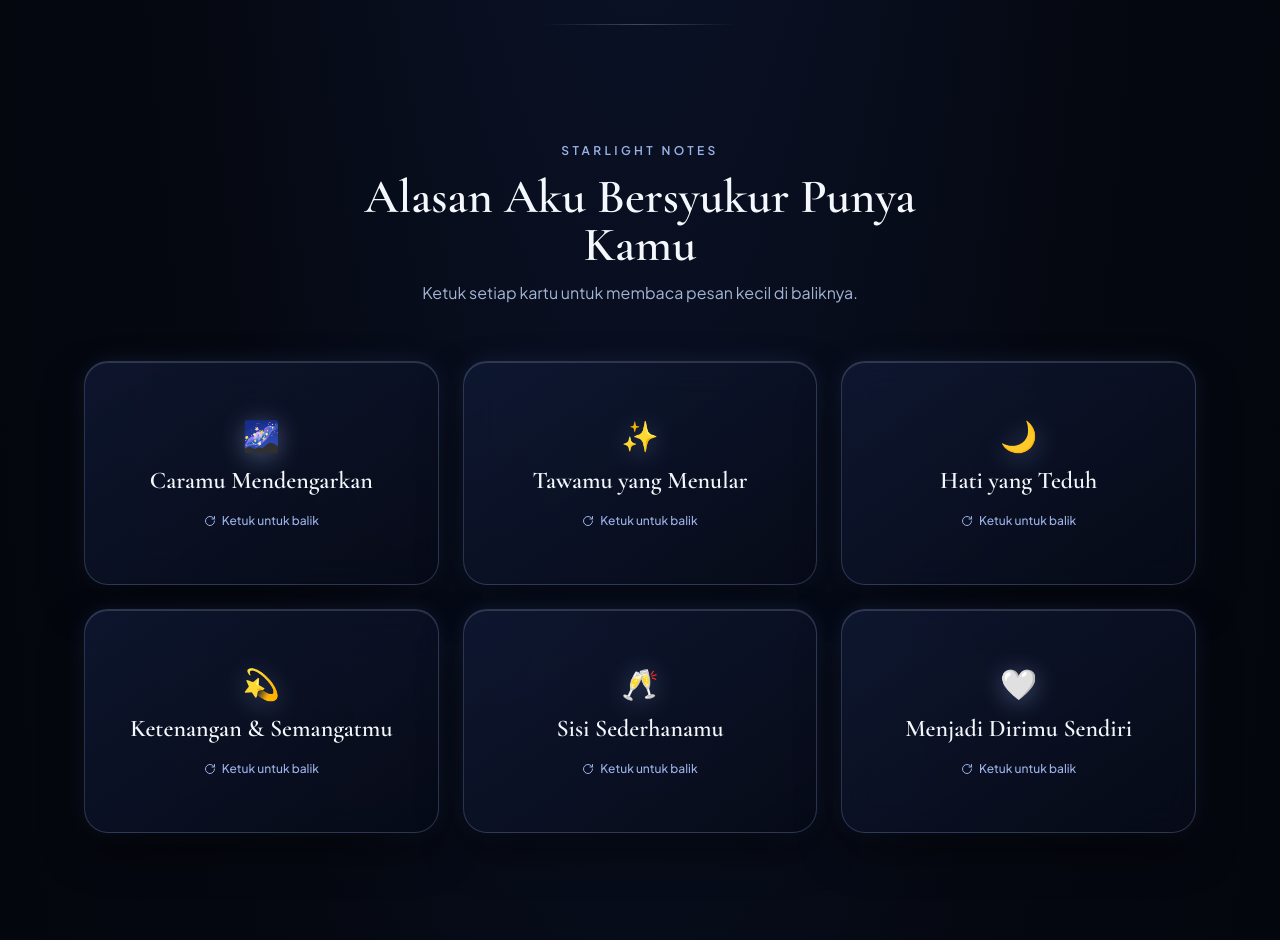
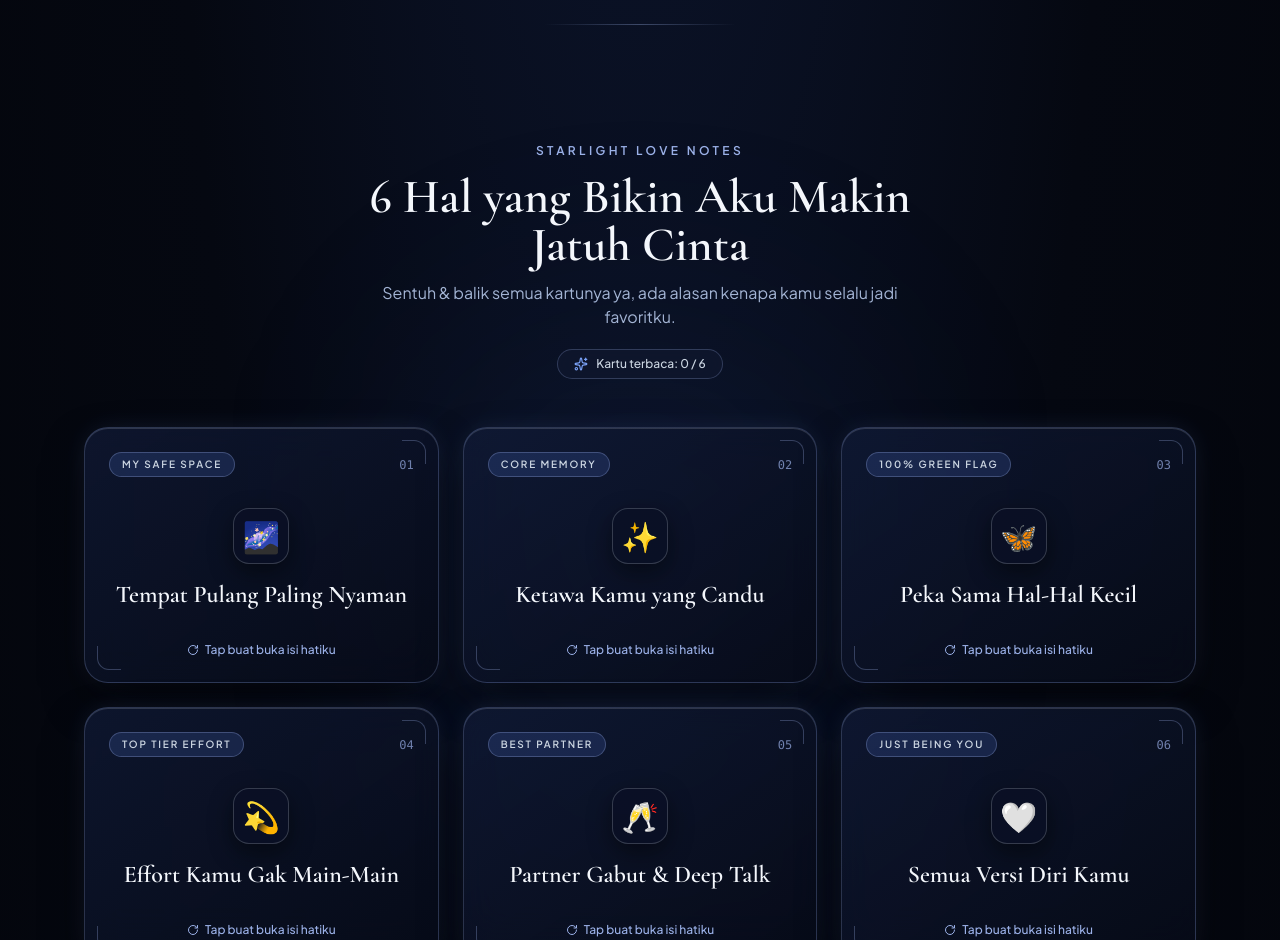
Before and after one commit to Muhtadin22/ulangtahunpremium, a Next.js app: page /celebration in a window 1280 px wide. Shown: the part 1860-2800 px from the top of the page. Built offline with nearby package versions, Linux system fonts and the light colour scheme.

Commit message:
perbarui all

```diff
--- a/src/components/WishCardsGrid.tsx
+++ b/src/components/WishCardsGrid.tsx
@@ -1,58 +1,137 @@
 "use client";
 
-import React, { useState } from "react";
+import React, { useRef, useState } from "react";
 import { motion } from "framer-motion";
-import { RotateCw } from "lucide-react";
+import confetti from "canvas-confetti";
+import { Heart, RotateCw, Sparkles } from "lucide-react";
 import {
     birthdayData,
     DREAMY_EASE,
     WishCardItem,
 } from "@/data/birthdayData";
 
-function FlipWishCard({ item, index }: { item: WishCardItem; index: number }) {
+interface FlipWishCardProps {
+    item: WishCardItem;
+    index: number;
+    isOpened: boolean;
+    onFlipOpen: (id: string) => void;
+}
+
+function FlipWishCard({
+    item,
+    index,
+    isOpened,
+    onFlipOpen,
+}: FlipWishCardProps) {
     const [isFlipped, setIsFlipped] = useState(false);
+    const [spotlight, setSpotlight] = useState({ x: 50, y: 50, opacity: 0 });
+    const cardRef = useRef<HTMLButtonElement | null>(null);
+
+    const handlePointerMove = (e: React.PointerEvent<HTMLButtonElement>) => {
+        if (!cardRef.current) return;
+        const rect = cardRef.current.getBoundingClientRect();
+        const x = ((e.clientX - rect.left) / rect.width) * 100;
+        const y = ((e.clientY - rect.top) / rect.height) * 100;
+        setSpotlight({ x, y, opacity: 1 });
+    };
+
+    const handlePointerLeave = () => {
+        setSpotlight((prev) => ({ ...prev, opacity: 0 }));
+    };
+
+    const handleCardClick = () => {
+        const nextFlipped = !isFlipped;
+        setIsFlipped(nextFlipped);
+        if (nextFlipped) {
+            onFlipOpen(item.id);
+        }
+    };
 
     return (
         <motion.div
-      initial={{ opacity: 0, y: 24 }}
+            initial={{ opacity: 0, y: 26 }}
             whileInView={{ opacity: 1, y: 0 }}
             viewport={{ once: true, amount: 0.2 }}
             transition={{ duration: 0.7, delay: index * 0.08, ease: DREAMY_EASE }}
-      className="perspective-1000 h-56 w-full"
+            className="perspective-1000 h-64 w-full"
         >
             <motion.button
+                ref={cardRef}
                 type="button"
-        onClick={() => setIsFlipped((prev) => !prev)}
-        whileHover={{ y: -4 }}
+                onClick={handleCardClick}
+                onPointerMove={handlePointerMove}
+                onPointerLeave={handlePointerLeave}
+                whileHover={{ y: -5 }}
                 whileTap={{ scale: 0.98 }}
                 animate={{ rotateY: isFlipped ? 180 : 0 }}
                 transition={{ duration: 0.75, ease: DREAMY_EASE }}
                 className="preserve-3d relative h-full w-full cursor-pointer text-left focus:outline-none"
             >
-        {/* Sisi Depan Midnight Navy & Starlight Border */}
+                {/* ================= SISI DEPAN ================= */}
                 <div
-          className={`backface-hidden glass-celestial absolute inset-0 flex flex-col items-center justify-center rounded-3xl bg-gradient-to-br ${item.accentBg} p-6 text-center transition-colors hover:border-[#9BB1E8]/50`}
+                    className={`backface-hidden glass-celestial absolute inset-0 flex flex-col justify-between overflow-hidden rounded-3xl bg-gradient-to-br ${item.accentBg} p-6 transition-colors duration-300 hover:border-[#9BB1E8]/55`}
                 >
-          <span className="text-3xl drop-shadow-[0_4px_12px_rgba(155,177,232,0.4)]">
-            {item.frontEmoji}
+                    {/* Efek Spotlight Starlight Mengikuti Kursor */}
+                    <div
+                        className="pointer-events-none absolute inset-0 transition-opacity duration-300"
+                        style={{
+                            opacity: spotlight.opacity,
+                            background: `radial-gradient(240px circle at ${spotlight.x}% ${spotlight.y}%, rgba(155, 177, 232, 0.22), transparent 75%)`,
+                        }}
+                    />
+
+                    {/* Dekorasi Garis Sudut Tipis */}
+                    <div className="pointer-events-none absolute top-3 right-3 h-6 w-6 rounded-tr-xl border-t border-r border-[#9BB1E8]/30" />
+                    <div className="pointer-events-none absolute bottom-3 left-3 h-6 w-6 rounded-bl-xl border-b border-l border-[#9BB1E8]/30" />
+
+                    {/* Header Kartu: Nomor & Tag Gaul */}
+                    <div className="relative z-10 flex w-full items-center justify-between">
+                        <span className="rounded-full border border-[#9BB1E8]/30 bg-[#4F75D1]/20 px-3 py-1 text-[10px] font-semibold tracking-[0.18em] text-[#CBD5E1] uppercase">
+                            {item.tag}
                         </span>
-          <h3 className="mt-3 font-serif text-2xl font-semibold text-[#F4F7FC]">
-            {item.frontTitle}
-          </h3>
-          <span className="mt-4 inline-flex items-center gap-1.5 text-xs font-medium text-[#9BB1E8]">
-            <RotateCw className="h-3 w-3" />
-            Ketuk untuk balik
+                        <span className="font-mono text-xs text-[#9BB1E8]/70">
+                            0{index + 1}
                         </span>
                     </div>
 
-        {/* Sisi Belakang */}
-        <div className="backface-hidden rotate-y-180 absolute inset-0 flex flex-col items-center justify-center rounded-3xl border border-[#9BB1E8]/35 bg-gradient-to-b from-[#152245] to-[#090F22] p-6 text-center shadow-[0_20px_45px_-12px_rgba(0,0,0,0.85)] backdrop-blur-md">
-          <p className="font-serif text-lg leading-relaxed text-[#F4F7FC] sm:text-xl">
+                    {/* Konten Tengah Kartu */}
+                    <div className="relative z-10 my-auto flex flex-col items-center text-center">
+                        <div className="flex h-14 w-14 items-center justify-center rounded-2xl border border-[#E2E8F0]/20 bg-[#0A1126]/70 text-3xl shadow-[0_8px_24px_rgba(0,0,0,0.45)]">
+                            {item.frontEmoji}
+                        </div>
+                        <h3 className="mt-3.5 font-serif text-2xl font-semibold leading-snug text-[#F4F7FC]">
+                            {item.frontTitle}
+                        </h3>
+                    </div>
+
+                    {/* Footer Petunjuk Flip */}
+                    <div className="relative z-10 flex w-full items-center justify-center gap-1.5 text-xs font-medium text-[#9BB1E8]">
+                        <RotateCw className="h-3 w-3" />
+                        <span>{isOpened ? "Ketuk untuk baca lagi" : "Tap buat buka isi hatiku"}</span>
+                    </div>
+                </div>
+
+                {/* ================= SISI BELAKANG ================= */}
+                <div className="backface-hidden rotate-y-180 absolute inset-0 flex flex-col justify-between overflow-hidden rounded-3xl border border-[#9BB1E8]/40 bg-gradient-to-b from-[#16244A] via-[#0E1730] to-[#080D1C] p-6 text-center shadow-[0_22px_50px_-12px_rgba(0,0,0,0.88),0_0_26px_-8px_rgba(122,162,247,0.3)] backdrop-blur-md">
+                    {/* Header Sisi Belakang */}
+                    <div className="flex items-center justify-between text-[10px] font-semibold tracking-[0.2em] text-[#9BB1E8] uppercase">
+                        <span>#{index + 1}</span>
+                        <span className="inline-flex items-center gap-1">
+                            <Heart className="h-3 w-3 fill-[#7AA2F7] text-[#7AA2F7]" />
+                            {item.tag}
+                        </span>
+                        <span>✦</span>
+                    </div>
+
+                    {/* Pesan Utama */}
+                    <p className="my-auto font-serif text-lg leading-relaxed text-[#F4F7FC] sm:text-xl">
                         “{item.backMessage}”
                     </p>
-          <span className="mt-4 text-[11px] font-semibold tracking-[0.22em] text-[#9BB1E8] uppercase">
-            #{index + 1} Grateful For You
-          </span>
+
+                    {/* Footer Note */}
+                    <div className="border-t border-[#9BB1E8]/15 pt-2.5 text-[11px] font-medium tracking-wider text-[#A3B4D4] italic">
+                        — {item.footerNote}
+                    </div>
                 </div>
             </motion.button>
         </motion.div>
@@ -60,29 +139,71 @@ function FlipWishCard({ item, index }: { item: WishCardItem; index: number }) {
 }
 
 export default function WishCardsGrid() {
+    const [openedIds, setOpenedIds] = useState<string[]>([]);
+    const totalCards = birthdayData.wishCards.length;
+    const allOpened = openedIds.length === totalCards;
+
+    const handleFlipOpen = (id: string) => {
+        setOpenedIds((prev) => {
+            if (prev.includes(id)) return prev;
+            const next = [...prev, id];
+            if (next.length === totalCards) {
+                confetti({
+                    particleCount: 50,
+                    spread: 70,
+                    origin: { y: 0.7 },
+                    colors: ["#7AA2F7", "#9BB1E8", "#E2E8F0"],
+                    scalar: 0.85,
+                });
+            }
+            return next;
+        });
+    };
+
     return (
         <section className="relative mx-auto max-w-6xl px-5 py-20 sm:py-28">
+            {/* Glow Ambient Latar */}
+            <div className="pointer-events-none absolute top-1/2 left-1/2 h-96 w-96 -translate-x-1/2 -translate-y-1/2 rounded-full bg-[#2B4C9B]/15 blur-[130px]" />
+
             <motion.div
                 initial={{ opacity: 0, y: 20 }}
                 whileInView={{ opacity: 1, y: 0 }}
                 viewport={{ once: true }}
                 transition={{ duration: 0.8, ease: DREAMY_EASE }}
-        className="mx-auto max-w-xl text-center"
+                className="relative z-10 mx-auto max-w-xl text-center"
             >
                 <span className="text-xs font-semibold tracking-[0.28em] text-[#9BB1E8] uppercase">
-          Starlight Notes
+                    {birthdayData.notesSection.eyebrow}
                 </span>
+
                 <h2 className="mt-3 font-serif text-4xl font-semibold text-[#F4F7FC] sm:text-5xl">
-          Alasan Aku Bersyukur Punya Kamu
+                    {birthdayData.notesSection.title}
                 </h2>
+
                 <p className="mt-3 text-sm text-[#A3B4D4] sm:text-base">
-          Ketuk setiap kartu untuk membaca pesan kecil di baliknya.
+                    {birthdayData.notesSection.subtitle}
                 </p>
+
+                {/* Pill Penghitung Kartu Terbuka */}
+                <div className="mt-5 inline-flex items-center gap-2 rounded-full border border-[#9BB1E8]/25 bg-[#0F172E]/80 px-4 py-1.5 text-xs font-medium text-[#CBD5E1] backdrop-blur-md">
+                    <Sparkles className="h-3.5 w-3.5 text-[#7AA2F7]" />
+                    <span>
+                        {allOpened
+                            ? birthdayData.notesSection.allOpenedToast
+                            : `Kartu terbaca: ${openedIds.length} / ${totalCards}`}
+                    </span>
+                </div>
             </motion.div>
 
-      <div className="mt-14 grid grid-cols-1 gap-6 sm:grid-cols-2 lg:grid-cols-3">
+            <div className="relative z-10 mt-12 grid grid-cols-1 gap-6 sm:grid-cols-2 lg:grid-cols-3">
                 {birthdayData.wishCards.map((item, idx) => (
-          <FlipWishCard key={item.id} item={item} index={idx} />
+                    <FlipWishCard
+                        key={item.id}
+                        item={item}
+                        index={idx}
+                        isOpened={openedIds.includes(item.id)}
+                        onFlipOpen={handleFlipOpen}
+                    />
                 ))}
             </div>
         </section>
--- a/src/data/birthdayData.ts
+++ b/src/data/birthdayData.ts
@@ -9,38 +9,46 @@ export interface PolaroidMemory {
 
 export interface WishCardItem {
   id: string;
+  tag: string;
   frontTitle: string;
   frontEmoji: string;
   backMessage: string;
+  footerNote: string;
   accentBg: string;
 }
 
 export const DREAMY_EASE: [number, number, number, number] = [0.22, 1, 0.36, 1];
 
 export const birthdayData = {
+  // === 1. IDENTITAS UTAMA & ASET ===
   partnerName: "Alya",
   partnerNickname: "Sayang",
   senderName: "Kamu yang Selalu Mengagumimu",
   age: 22,
   birthdayDate: "25 November 2026",
-  snapshotDateLabel: "25 Nov 2026",
+  snapshotDateLabel: "25 Nov 2026", // Tercetak otomatis di bingkai Polaroid Candid
   audioPath: "/audio/birthday-bgm.mp3",
 
+  // === 2. KONTAK PENGIRIM HARAPAN RAHASIA (TANPA DATABASE) ===
   contact: {
-    whatsappNumber: "6281234567890", // Ganti dengan nomor WhatsApp kamu
-    email: "emailkamu@gmail.com",
+    whatsappNumber: "6281234567890", // Ganti dengan nomor WhatsApp kamu (awalan 62)
+    email: "emailkamu@gmail.com",    // Ganti dengan alamat email kamu
   },
 
+  // === 3. LAYAR PEMBUKA (3D BALLOONS & STARLIGHT HEART) ===
   intro: {
     badge: "Starry Night Celebration",
     headline: "Malam Ini Langit Merayakan Hadirmu",
-    subtext: "Sentuh kristal hati atau balon yang melayang di bawah bintang untuk membuka kejutan dariku.",
+    subtext:
+      "Sentuh kristal hati atau balon yang melayang di bawah bintang untuk membuka kejutan dariku.",
     ctaLabel: "Buka Kejutan",
   },
 
+  // === 4. RITUAL TIUP LILIN & KAMERA ===
   hero: {
     eyebrow: "Make A Wish Ritual",
-    subtitle: "Putar kue malam ini sesukamu, nyalakan kamera, pejamkan mata, lalu peragakan tiupan ke arah layar.",
+    subtitle:
+      "Putar kue malam ini sesukamu, nyalakan kamera, pejamkan mata, lalu peragakan tiupan ke arah layar.",
     cakeTopText: "HBD 22",
     enableCameraLabel: "Tiup Lilin dengan Kamera",
     loadingModelLabel: "Menyiapkan Sensor Wajah...",
@@ -52,6 +60,7 @@ export const birthdayData = {
       "Momen tiup lilinmu sudah tersimpan di bawah bintang. Membuka halaman kenangan kita...",
   },
 
+  // === 5. GALERI SCRAPBOOK POLAROID ===
   memories: [
     {
       id: "mem-1",
@@ -87,6 +96,7 @@ export const birthdayData = {
     },
   ] as PolaroidMemory[],
 
+  // === 6. SURAT CINTA & SECRET VOICE NOTE (.MP4 / .MP3) ===
   loveLetter: {
     envelopePrompt: "Ada surat kecil untukmu — ketuk segel untuk membuka",
     salutation: "Untuk Alya tersayang,",
@@ -105,6 +115,79 @@ export const birthdayData = {
     },
   },
 
+  // === 7. STARLIGHT LOVE NOTES (KARTU 3D FLIP) ===
+  notesSection: {
+    eyebrow: "Starlight Love Notes",
+    title: "6 Hal yang Bikin Aku Makin Jatuh Cinta",
+    subtitle:
+      "Sentuh & balik semua kartunya ya, ada alasan kenapa kamu selalu jadi favoritku.",
+    allOpenedToast: "Semua rahasia kecilku udah kamu baca ✨",
+  },
+
+  wishCards: [
+    {
+      id: "wish-1",
+      tag: "MY SAFE SPACE",
+      frontTitle: "Tempat Pulang Paling Nyaman",
+      frontEmoji: "🌌",
+      backMessage:
+        "Mau se-chaotic apa pun hariku, begitu ngobrol sama kamu rasanya langsung auto-tenang. Kamu beneran safe space terbaik yang pernah aku punya.",
+      footerNote: "Always my peace",
+      accentBg: "from-[#132044] via-[#0B1329] to-[#1D3063]/85",
+    },
+    {
+      id: "wish-2",
+      tag: "CORE MEMORY",
+      frontTitle: "Ketawa Kamu yang Candu",
+      frontEmoji: "✨",
+      backMessage:
+        "Sumpah, ketawa kamu tuh nular banget. Hal paling receh aja bisa berubah jadi core memory paling berharga kalau ketawanya bareng kamu.",
+      footerNote: "Favorite sound ever",
+      accentBg: "from-[#101B3B] via-[#091024] to-[#21366E]/80",
+    },
+    {
+      id: "wish-3",
+      tag: "100% GREEN FLAG",
+      frontTitle: "Peka Sama Hal-Hal Kecil",
+      frontEmoji: "🦋",
+      backMessage:
+        "Cara kamu merhatiin detail kecil—dari ngingetin hal sepele sampai dengerin cerita random aku—selalu sukses bikin aku salting dan makin sayang.",
+      footerNote: "Effortless caring",
+      accentBg: "from-[#15234A] via-[#0C142B] to-[#1E3166]/85",
+    },
+    {
+      id: "wish-4",
+      tag: "TOP TIER EFFORT",
+      frontTitle: "Effort Kamu Gak Main-Main",
+      frontEmoji: "💫",
+      backMessage:
+        "Makasih ya udah selalu nyempetin waktu dan kasih effort tulus di tengah sibuknya hari kamu. I never take that for granted, sayang.",
+      footerNote: "Grateful every day",
+      accentBg: "from-[#0E1833] via-[#080E20] to-[#1B2C59]/85",
+    },
+    {
+      id: "wish-5",
+      tag: "BEST PARTNER",
+      frontTitle: "Partner Gabut & Deep Talk",
+      frontEmoji: "🥂",
+      backMessage:
+        "Dari bahas hal gak penting sampai deep talk tengah malam, cuma sama kamu aku bisa jadi versi paling jujur dan apa adanya dari diriku sendiri.",
+      footerNote: "My favorite person",
+      accentBg: "from-[#142146] via-[#0B1228] to-[#1F3268]/80",
+    },
+    {
+      id: "wish-6",
+      tag: "JUST BEING YOU",
+      frontTitle: "Semua Versi Diri Kamu",
+      frontEmoji: "🤍",
+      backMessage:
+        "Gak perlu jadi orang lain. Kamu dengan segala versi random, manja, dan hebatnya kamu udah lebih dari cukup buat bikin aku bersyukur tiap hari.",
+      footerNote: "I love you endlessly",
+      accentBg: "from-[#111D3D] via-[#0A1126] to-[#1C2E61]/85",
+    },
+  ] as WishCardItem[],
+
+  // === 8. KAPSUL WAKTU & PENGIRIM HARAPAN ===
   timeCapsule: {
     eyebrow: "Starlight Capsule • Usia 22",
     title: "Tulis Harapan Terbesarmu Tahun Ini",
@@ -117,54 +200,11 @@ export const birthdayData = {
       "Kirim kapsul terenkripsi ini agar aku ikut mendoakan dan diam-diam membantumu mewujudkannya.",
   },
 
-  wishCards: [
-    {
-      id: "wish-1",
-      frontTitle: "Caramu Mendengarkan",
-      frontEmoji: "🌌",
-      backMessage: "Kamu selalu hadir sepenuhnya setiap kali aku bercerita, bahkan untuk hal paling remeh sekalipun.",
-      accentBg: "from-[#121D3D] via-[#0C142B] to-[#1B2B59]/80",
-    },
-    {
-      id: "wish-2",
-      frontTitle: "Tawamu yang Menular",
-      frontEmoji: "✨",
-      backMessage: "Sesibuk atau selelah apa pun hariku, satu tawa darimu selalu cukup untuk menenangkan semuanya.",
-      accentBg: "from-[#0F1936] via-[#0A1024] to-[#1E3163]/75",
-    },
-    {
-      id: "wish-3",
-      frontTitle: "Hati yang Teduh",
-      frontEmoji: "🌙",
-      backMessage: "Kebaikan kecil yang kamu lakukan ke orang-orang di sekitarmu selalu membuatku makin kagum padamu.",
-      accentBg: "from-[#142042] via-[#0D152E] to-[#1C2D5C]/80",
-    },
-    {
-      id: "wish-4",
-      frontTitle: "Ketenangan & Semangatmu",
-      frontEmoji: "💫",
-      backMessage: "Caramu bangkit dan tetap tenang di setiap tantangan menginspirasiku untuk ikut menjadi lebih baik.",
-      accentBg: "from-[#0E1730] via-[#090F21] to-[#192852]/80",
-    },
-    {
-      id: "wish-5",
-      frontTitle: "Sisi Sederhanamu",
-      frontEmoji: "🥂",
-      backMessage: "Bahagia bareng kamu tidak pernah rumit—cukup duduk santai, bercerita, dan menikmati waktu berdua.",
-      accentBg: "from-[#131E3E] via-[#0B1329] to-[#1D2E5E]/75",
-    },
-    {
-      id: "wish-6",
-      frontTitle: "Menjadi Dirimu Sendiri",
-      frontEmoji: "🤍",
-      backMessage: "Terima kasih sudah jadi kamu apa adanya. Aku bersyukur semesta mempertemukan kita di waktu yang tepat.",
-      accentBg: "from-[#111B38] via-[#0A1126] to-[#1B2B57]/80",
-    },
-  ] as WishCardItem[],
-
+  // === 9. PENUTUP ===
   closing: {
     title: "Sekali Lagi, Selamat Ulang Tahun",
-    subtitle: "Semoga tahun ini membawa lebih banyak tawa, ketenangan, dan kenangan indah yang kita tulis bersama di bawah langit yang sama.",
+    subtitle:
+      "Semoga tahun ini membawa lebih banyak tawa, ketenangan, dan kenangan indah yang kita tulis bersama di bawah langit yang sama.",
     replayButton: "Putar Ulang Perayaan",
   },
 };
```
Lines whose indentation alone changed are shown as unchanged.
